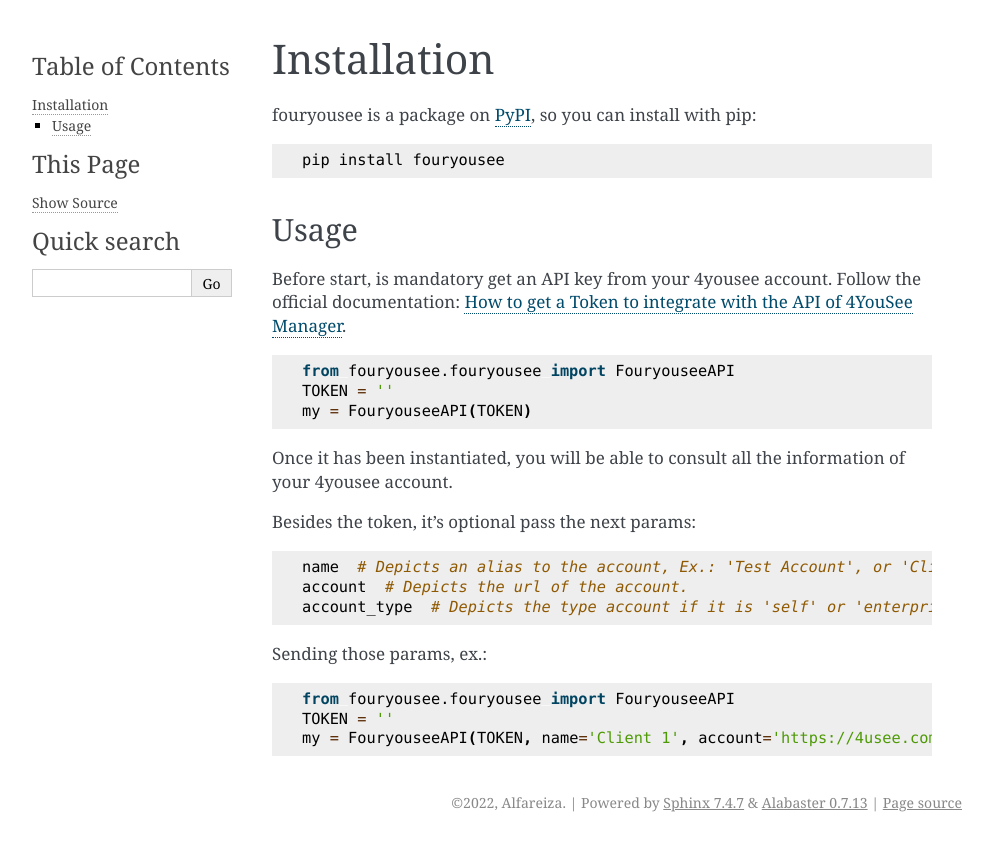
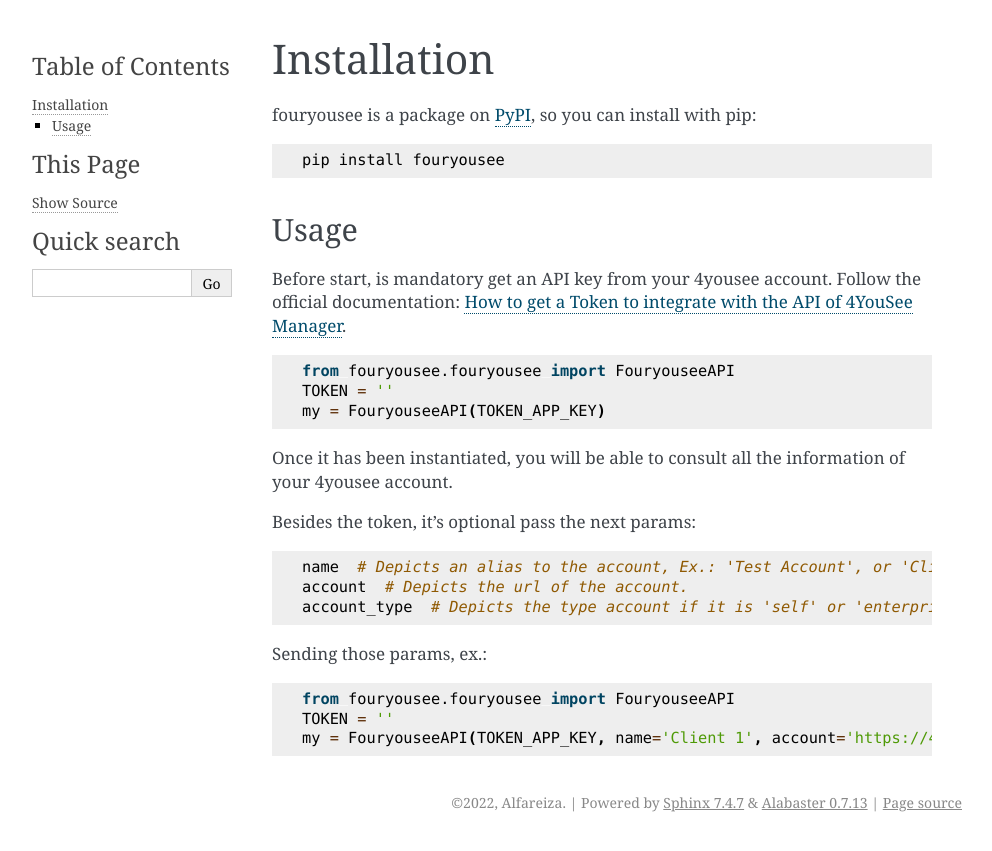
Before and after one commit to Alfareiza/4yousee, a Sphinx documentation site: the page built from docs/source/installation.rst, in a window 1280 px wide. Shown: the top 851 px of the page, without its empty margins (148-1140 px from the left). Built offline with Sphinx 7.4.7, drawn with Linux system fonts in a browser that asks for light colours.

Commit message:
Update installation.rst

```diff
--- a/docs/source/installation.rst
+++ b/docs/source/installation.rst
@@ -16,7 +16,7 @@
 
     from fouryousee.fouryousee import FouryouseeAPI
     TOKEN = ''
-    my = FouryouseeAPI(TOKEN)
+    my = FouryouseeAPI(TOKEN_APP_KEY)
 
 Once it has been instantiated, you will be able to consult all the information
 of your 4yousee account.
@@ -35,4 +35,4 @@
 
     from fouryousee.fouryousee import FouryouseeAPI
     TOKEN = ''
-    my = FouryouseeAPI(TOKEN, name='Client 1', account='https://4usee.com/pepe', account_type='self')
+    my = FouryouseeAPI(TOKEN_APP_KEY, name='Client 1', account='https://4usee.com/pepe', account_type='self')
```
